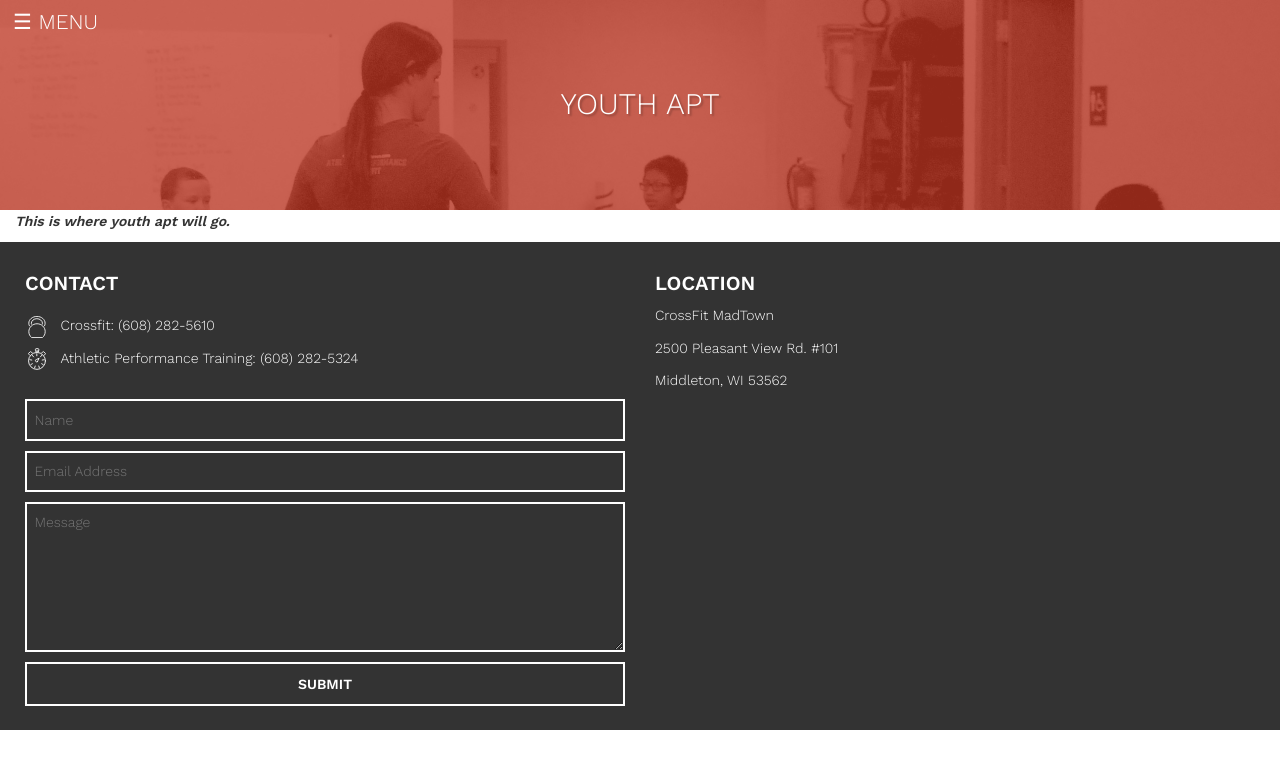
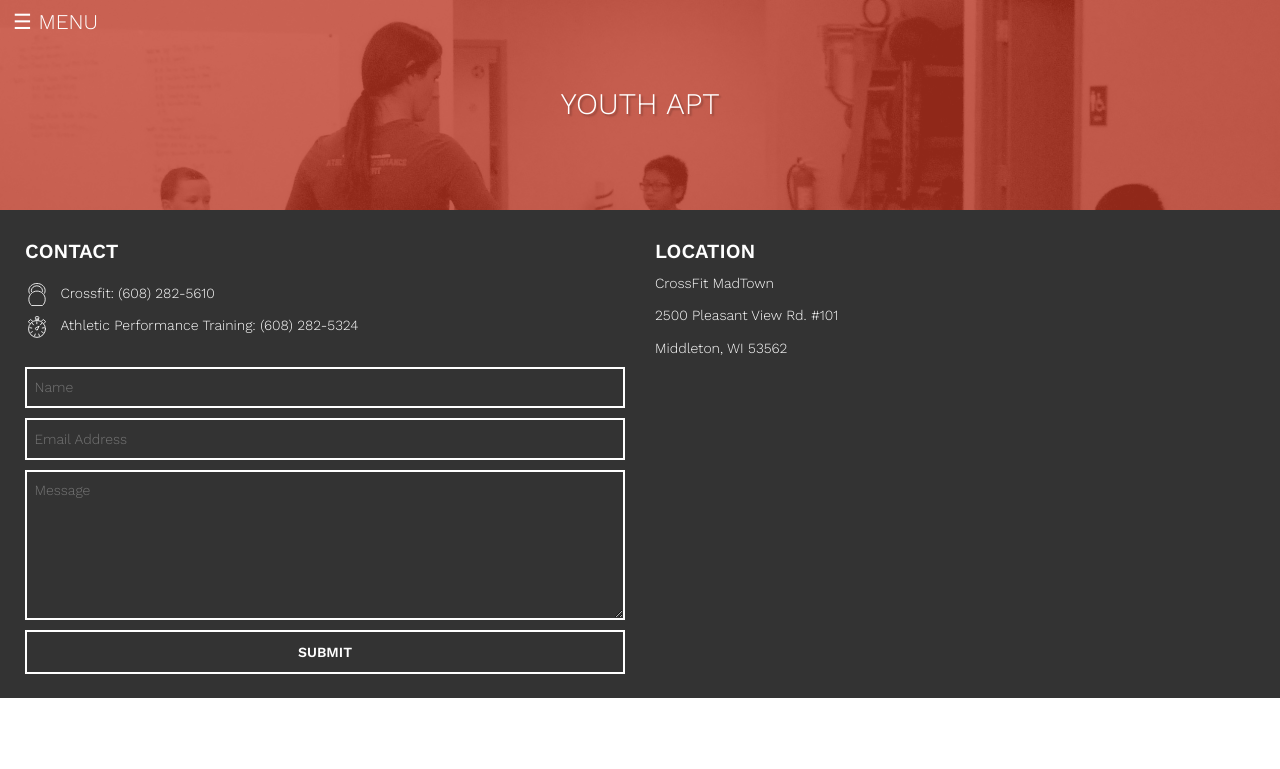
Before and after one commit to djdurban/crossfit_madtown, a Jekyll site: the page built from _services/youth-apt.md, in a window 1280 px wide. Shown: the top 769 px of the page. Built offline with Jekyll 4.4.1, drawn with Linux system fonts in a browser that asks for light colours.

Commit message:
adding new pages functionality

```diff
--- a/_services/youth-apt.md
+++ b/_services/youth-apt.md
@@ -1,4 +1,5 @@
 ---
+layout:
+permalink:
+title:
 ---
-
-***This is where youth apt will go.***
--- a/athletic_performance_training.html
+++ b/athletic_performance_training.html
@@ -2,7 +2,7 @@
 layout: internal
 title: Athletic Performance Training
 navTitle: true
-permalink: /athletic-performance-training/test
+permalink: /athletic-performance-training/
 ---
 
 {% for service in site.services %}
```
